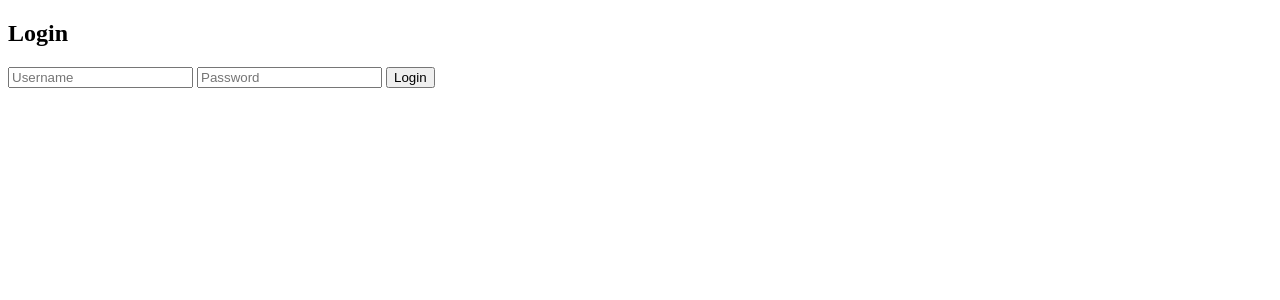
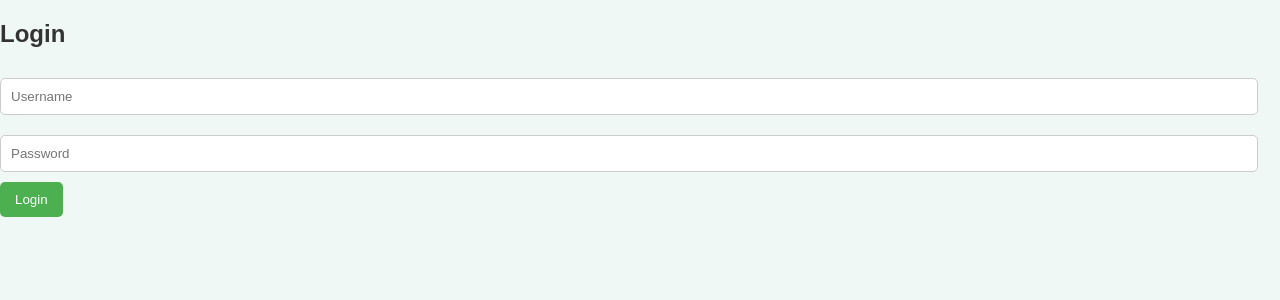
Before and after one commit to imamchris/ToDo, a Flask app: page /login in a window 1280 px wide. Shown: the top 300 px of the page. Run offline with Flask 3, Linux system fonts and the light colour scheme.

Commit message:
Added and linked CSS to HTML

```diff
--- a/insert_data.py
+++ b/insert_data.py
@@ -4,7 +4,7 @@ from sqlalchemy.orm import sessionmaker
 from werkzeug.security import generate_password_hash
 
 # Database setup
-DATABASE_URL = "sqlite:///test.db"  # Replace with your actual database URL
+DATABASE_URL = "sqlite:///todo.db"  # Updated to use todo.db
 engine = create_engine(DATABASE_URL)
 Base = declarative_base()
 
@@ -14,7 +14,8 @@ class User(Base):
     id = Column(Integer, primary_key=True, autoincrement=True)
     password = Column(String, nullable=False)
 
-# Create the table
+# Drop the existing users table if it exists and create the table
+Base.metadata.drop_all(engine)
 Base.metadata.create_all(engine)
 
 # Create a new session
--- a/static/style.css
+++ b/static/style.css
@@ -1,37 +1,81 @@
 body {
+    background-color: #f0f8f5; /* Light green background */
+    color: #333; /* Dark text for readability */
     font-family: Arial, sans-serif;
-    display: flex;
-    justify-content: center;
-    align-items: center;
-    height: 100vh;
-    background-color: #f0f0f0;
+    margin: 0;
+    padding: 0;
 }
-.login-container {
-    background-color: #fff;
+
+header {
+    background-color: #4caf50; /* Green header */
+    color: white;
+    padding: 10px 0;
+    text-align: center;
+    font-size: 24px;
+}
+
+.container {
+    width: 80%;
+    margin: 20px auto;
+    background-color: white;
     padding: 20px;
     border-radius: 8px;
     box-shadow: 0 0 10px rgba(0, 0, 0, 0.1);
 }
-.login-container h2 {
-    margin-bottom: 20px;
+
+.todo-item {
+    display: flex;
+    justify-content: space-between;
+    align-items: center;
+    padding: 10px;
+    border-bottom: 1px solid #ddd;
 }
-.login-container input {
-    width: 100%;
+
+.todo-item:nth-child(even) {
+    background-color: #f9f9f9;
+}
+
+.todo-item.completed {
+    text-decoration: line-through;
+    color: #888;
+}
+
+button {
+    background-color: #4caf50; /* Green buttons */
+    color: white;
+    border: none;
+    padding: 10px 15px;
+    border-radius: 5px;
+    cursor: pointer;
+    transition: background-color 0.3s;
+}
+
+button:hover {
+    background-color: #45a049; /* Darker green on hover */
+}
+
+button.delete {
+    background-color: #f44336; /* Red delete button */
+}
+
+button.delete:hover {
+    background-color: #e53935; /* Darker red on hover */
+}
+
+button.add {
+    background-color: #ffeb3b; /* Yellow add button */
+    color: black;
+}
+
+button.add:hover {
+    background-color: #fdd835; /* Darker yellow on hover */
+}
+
+input[type="text"] {
+    width: calc(100% - 22px);
     padding: 10px;
     margin: 10px 0;
     border: 1px solid #ccc;
-    border-radius: 4px;
+    border-radius: 5px;
+    box-sizing: border-box;
 }
-.login-container button {
-    width: 100%;
-    padding: 10px;
-    background-color: #007BFF;
-    border: none;
-    border-radius: 4px;
-    color: #fff;
-    font-size: 16px;
-    cursor: pointer;
-}
-.login-container button:hover {
-    background-color: #0056b3;
-}
--- a/templates/index.html
+++ b/templates/index.html
@@ -3,6 +3,7 @@
     <head>
         <meta charset="UTF-8">
         <meta name="viewport" content="width=device-width, initial-scale=1.0">
+        <link rel="stylesheet" href="/static/style.css">
         <title>Homepage</title>
     </head>
     <body>
--- a/templates/login.html
+++ b/templates/login.html
@@ -3,6 +3,7 @@
 <head>
     <meta charset="UTF-8">
     <meta name="viewport" content="width=device-width, initial-scale=1.0">
+    <link rel="stylesheet" href="/static/style.css">
     <title>Login Page</title>
 </head>
 <body>
@@ -10,9 +11,9 @@
         <h2>Login</h2>
         <form action="/login" method="post">
             <input type="text" name="username" placeholder="Username" required>
-            <input type="password" name="password" placeholder="Password" required>
-            <button type="submit">Login</button>
+            <input type="text" name="password" placeholder="Password" required>
         </form>
+        <button type="submit">Login</button>
     </div>
 </body>
 </html>
```
Also changed, not shown: todo.db (added).
